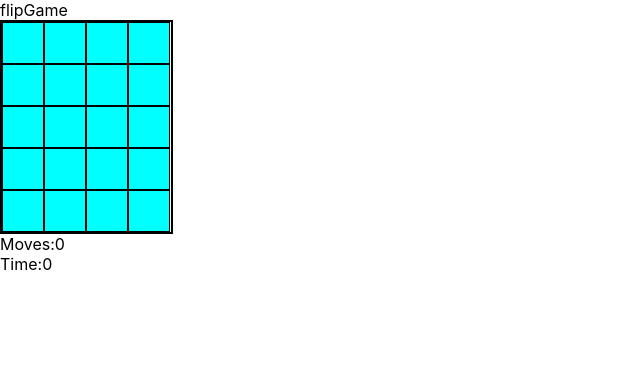
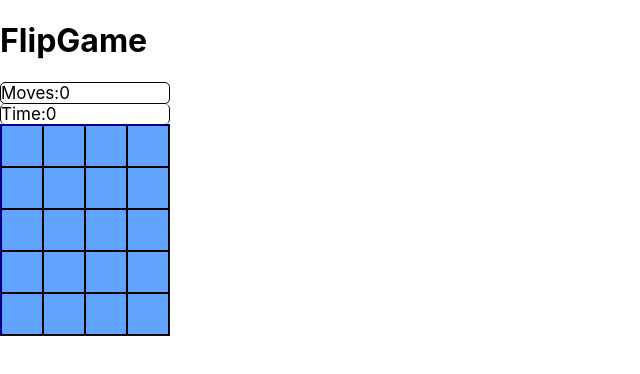
Before and after one commit to ErinZJ/programming-games, a React (Create React App) app: page /flip-Game in a window 1280 px wide. Shown: the top 374 px of the page, without its empty margins (0-640 px from the left). Built offline with nearby package versions, Linux system fonts and the light colour scheme.

Commit message:
calculator and flipGame styling

```diff
--- a/src/calculator/calculator.css
+++ b/src/calculator/calculator.css
@@ -1,22 +1,39 @@
-.outerContainer {
-  border: 2px solid black;
-  width: 180px;
+.container {
+  border-top: 2px solid black;
+  width: 200px;
+  padding: 5px 0;
+  border-radius: 5px;
 }
 
 .buttonStyle {
-  border: 1px solid darkblue;
+  border: 1px solid grey;
   height: 40px;
   width: 40px;
-  background-color: lightblue;
+  background-color: rgba(0, 174, 255, 0.602);
   font-size: 20px;
+  border-radius: 5px;
 }
-.container {
+.outerContainer {
   border: 2px solid black;
   width: 200px;
+  border-radius: 5px;
 }
 .row {
+  padding-top: 5px;
+  padding-bottom: 5px;
   width: 200px;
   display: flex;
   flex-direction: row;
-  align-items: stretch;
+  justify-content: space-evenly;
 }
+.heading {
+  border-bottom: 2px solid black;
+  display: flex;
+  justify-content: center;
+}
+.value {
+  display: flex;
+  align-items: center;
+  flex-direction: column;
+  font-size: 15px;
+}
--- a/src/calculator/calculator.tsx
+++ b/src/calculator/calculator.tsx
@@ -63,13 +63,16 @@ export function Calulator() {
     setValue(value + ".");
   };
   return (
-    <div>
-      <div className="container">
+    <div className="outerContainer">
+      <div className="heading">
         <h1>Calculator</h1>
-
-        <div id="values">{operator ? value2 : value}</div>
-        <div id="total">{total}</div>
-        <div className="outerContainer">
+      </div>
+      <div>
+        <div className="value">
+          <div id="values">{operator ? value2 : value}</div>
+          <div id="total">{total}</div>
+        </div>
+        <div className="container">
           <div className="row">
             <button
               data-cy="clear-button"
@@ -79,6 +82,7 @@ export function Calulator() {
             >
               C
             </button>
+
             <button
               className="buttonStyle"
               type="button"
@@ -102,7 +106,7 @@ export function Calulator() {
               /
             </button>
           </div>
-          <div>
+          <div className="row">
             <button
               className="buttonStyle"
               type="button"
@@ -132,7 +136,7 @@ export function Calulator() {
               *
             </button>
           </div>
-          <div>
+          <div className="row">
             <button
               className="buttonStyle"
               type="button"
@@ -162,7 +166,7 @@ export function Calulator() {
               -
             </button>
           </div>
-          <div>
+          <div className="row">
             <button
               className="buttonStyle"
               type="button"
@@ -192,7 +196,11 @@ export function Calulator() {
               +
             </button>
           </div>
-          <div>
+          <div className="row">
+            <button className="buttonStyle" type="button">
+              {" "}
+              √{" "}
+            </button>
             <button
               className="buttonStyle"
               type="button"
--- a/src/flipGame/flipGame.css
+++ b/src/flipGame/flipGame.css
@@ -1,13 +1,13 @@
 .tileContainer {
   display: flex;
   flex-wrap: wrap;
-  border: 2px solid black;
-  width: 169px;
-  font-size: 40px;
+  border: 1px solid darkblue;
+  width: 168px;
+  font-size: 32px;
 }
 .tile.hidden {
   z-index: 1;
-  background-color: aqua;
+  background-color: rgba(0, 110, 255, 0.623);
   opacity: 1;
   border: 1px solid black;
 }
@@ -15,3 +15,17 @@
   height: 40px;
   width: 40px;
 }
+.counter1 {
+  border: 1px solid black;
+  width: 168px;
+  font-size: 17px;
+  border-radius: 5px;
+}
+.counter2 {
+  border: 1px solid black;
+  width: 168px;
+  border-top: none;
+  border-bottom: none;
+  font-size: 17px;
+  border-radius: 5px;
+}
--- a/src/flipGame/flipGame.tsx
+++ b/src/flipGame/flipGame.tsx
@@ -89,7 +89,9 @@ export function FlipGame() {
 
   return (
     <div>
-      flipGame
+      <h1>FlipGame</h1>
+      <div className="counter1">Moves:{count}</div>
+      <div className="counter2">Time:{timer}</div>
       <div className="tileContainer">
         {tiles.map((tile, index) => (
           <div
@@ -100,8 +102,6 @@ export function FlipGame() {
           </div>
         ))}
       </div>
-      <div>Moves:{count}</div>
-      <div>Time:{timer}</div>
       {gameOver ? "Game Over" : false}
     </div>
   );
```
